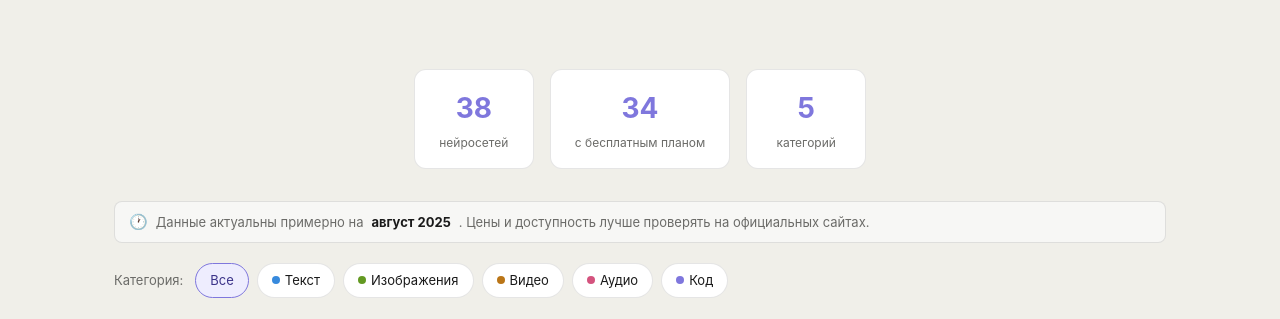
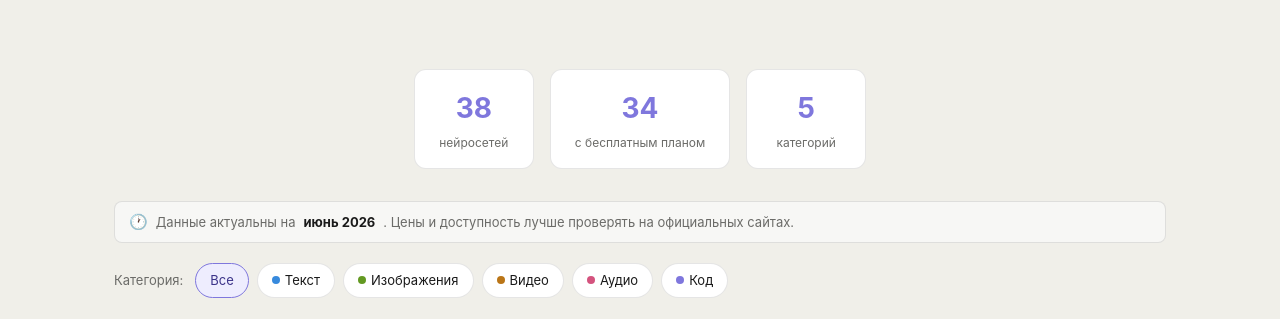
Before and after one commit to AndrewGladilin/ai-tools-hub, a plain HTML site: page index.html in a window 1280 px wide. Shown: the part 300-619 px from the top of the page. Drawn offline with Linux system fonts and the light colour scheme.

Commit message:
fix: дата актуальности данных — июнь 2026

```diff
--- a/index.html
+++ b/index.html
@@ -53,7 +53,7 @@
 
   <div class="freshness-note">
     <span class="freshness-icon">🕐</span>
-    Данные актуальны примерно на <strong>август 2025</strong>. Цены и доступность лучше проверять на официальных сайтах.
+    Данные актуальны на <strong>июнь 2026</strong>. Цены и доступность лучше проверять на официальных сайтах.
   </div>
 
   <div class="filters-row">
```
